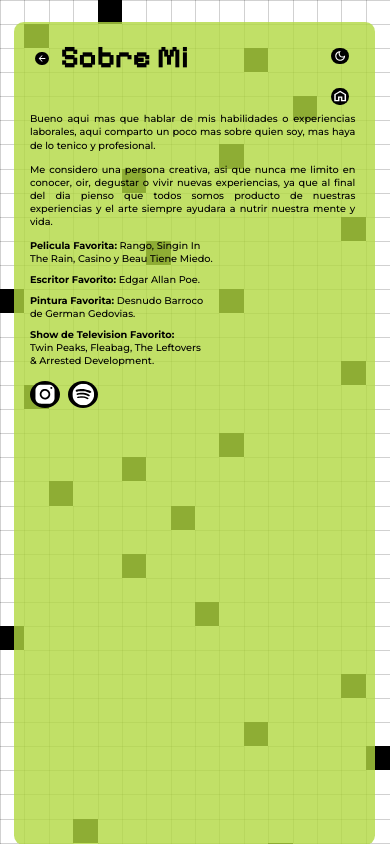
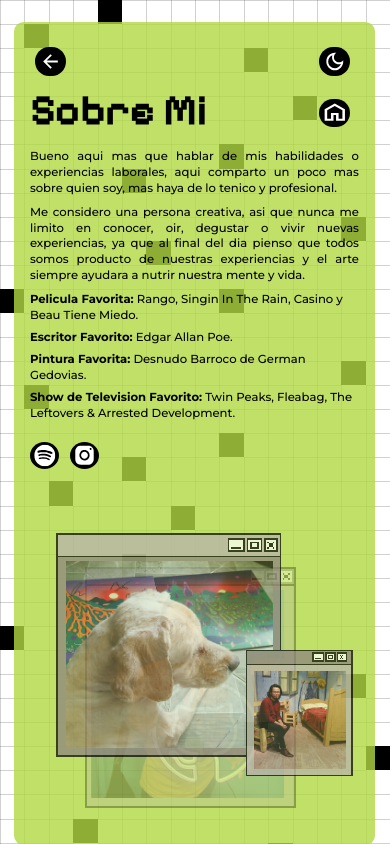
Before and after one commit to Unodetantosluises/1deTantosLuises, a React (Vite) app: page /sobre-mi in a window 390 px wide. Built offline with nearby package versions, Linux system fonts and the light colour scheme.

Commit message:
update: aboute me section finished

```diff
--- a/src/components/Controls/_controls.scss
+++ b/src/components/Controls/_controls.scss
@@ -45,5 +45,15 @@
     top: 2.525%;
     right: 5.5%;
     gap: 2.5rem;
+
+    .controls__btn {
+      width: 7.7rem;
+      height: 7rem;
+    }
+
+    .controls__icon {
+      width: 75%;
+      height: 75%;
+    }
   }
 }
--- a/src/components/ReturnButton/_return-button.scss
+++ b/src/components/ReturnButton/_return-button.scss
@@ -32,7 +32,12 @@
 
   // Mobile Responsiveness
   @media (max-width: 768px) {
-    width: 4.4rem;
-    height: 4rem;
+    width: 7.7rem;
+    height: 7rem;
+
+    .return-btn__icon {
+      width: 75%;
+      height: 75%;
+    }
   }
 }
--- a/src/pages/About/About.jsx
+++ b/src/pages/About/About.jsx
@@ -1,4 +1,4 @@
-import React from 'react';
+import React, { useState, useEffect } from 'react';
 import Layout from '../../components/Layout/Layout';
 import BackgroundGrid from '../../components/BackgroundGrid/BackgroundGrid';
 import Controls from '../../components/Controls/Controls';
@@ -18,6 +18,16 @@ import './_about.scss';
 
 export const About = () => {
   const { isDarkMode } = useTheme();
+  const [currentSlide, setCurrentSlide] = useState(0);
+
+  // Automatic carousel transition every 5 seconds on mobile
+  useEffect(() => {
+    const timer = setInterval(() => {
+      setCurrentSlide((prev) => (prev === 0 ? 1 : 0));
+    }, 5000);
+
+    return () => clearInterval(timer);
+  }, []);
 
   return (
     <Layout>
@@ -50,28 +60,37 @@ export const About = () => {
             {/* Lista de Favoritos */}
             <div className="about__favorites">
               <p className="about__fav-item">
-                <span className="about__line"><strong>Pelicula Favorita:</strong> Rango, Singin In</span>
-                <span className="about__line">The Rain, Casino y Beau Tiene Miedo.</span>
+                <strong>Pelicula Favorita:</strong> Rango, Singin In The Rain, Casino y Beau Tiene Miedo.
               </p>
 
               <p className="about__fav-item">
-                <span className="about__line"><strong>Escritor Favorito:</strong> Edgar Allan Poe.</span>
+                <strong>Escritor Favorito:</strong> Edgar Allan Poe.
               </p>
 
               <p className="about__fav-item">
-                <span className="about__line"><strong>Pintura Favorita:</strong> Desnudo Barroco</span>
-                <span className="about__line">de German Gedovias.</span>
+                <strong>Pintura Favorita:</strong> Desnudo Barroco de German Gedovias.
               </p>
 
               <p className="about__fav-item">
-                <span className="about__line"><strong>Show de Television Favorito:</strong></span>
-                <span className="about__line">Twin Peaks, Fleabag, The Leftovers</span>
-                <span className="about__line">& Arrested Development.</span>
+                <strong>Show de Television Favorito:</strong> Twin Peaks, Fleabag, The Leftovers & Arrested Development.
               </p>
             </div>
 
             {/* Enlaces Sociales */}
             <nav className="about__socials" aria-label="Redes sociales">
+              <a
+                href="https://open.spotify.com/user/22syhl6vwi23cmicq3wg3xbpq"
+                target="_blank"
+                rel="noopener noreferrer"
+                className="about__social-btn"
+                aria-label="Spotify"
+              >
+                <img
+                  src={isDarkMode ? iconSpotifyLight : iconSpotifyDark}
+                  alt="Spotify"
+                  className="about__social-icon"
+                />
+              </a>
               <a
                 href="https://instagram.com"
                 target="_blank"
@@ -85,21 +104,75 @@ export const About = () => {
                   className="about__social-icon"
                 />
               </a>
-              <a
-                href="https://spotify.com"
-                target="_blank"
-                rel="noopener noreferrer"
-                className="about__social-btn"
-                aria-label="Spotify"
-              >
-                <img
-                  src={isDarkMode ? iconSpotifyLight : iconSpotifyDark}
-                  alt="Spotify"
-                  className="about__social-icon"
-                />
-              </a>
             </nav>
           </section>
+
+          {/* Mobile Automatic Carousel (Hidden on Desktop) */}
+          <div className="about__carousel" aria-label="Galería de fotos móvil">
+            {/* Slide 1: Marco Grande */}
+            <div
+              className={`about__carousel-slide ${currentSlide === 0 ? 'about__carousel-slide--active' : ''}`}
+              aria-hidden={currentSlide !== 0}
+            >
+              <div className="about__carousel-frame about__carousel-frame--large">
+                <div className="about__frame-photo-wrap about__frame-photo-wrap--large">
+                  <img
+                    src={photoNeon}
+                    alt="Luis sosteniendo letrero neón de GitHub"
+                    className="about__frame-photo"
+                  />
+                </div>
+                <img
+                  src={framePhoto}
+                  alt="Marco decorativo grande"
+                  className="about__frame-img"
+                  aria-hidden="true"
+                />
+              </div>
+            </div>
+
+            {/* Slide 2: Marco Mediano y Pequeño combinados */}
+            <div
+              className={`about__carousel-slide ${currentSlide === 1 ? 'about__carousel-slide--active' : ''}`}
+              aria-hidden={currentSlide !== 1}
+            >
+              <div className="about__carousel-group">
+                {/* Marco Mediano */}
+                <div className="about__carousel-frame about__carousel-frame--medium">
+                  <div className="about__frame-photo-wrap about__frame-photo-wrap--medium">
+                    <img
+                      src={photoCooper}
+                      alt="Cooper y vinilos de Metronomy"
+                      className="about__frame-photo"
+                    />
+                  </div>
+                  <img
+                    src={framePhotoMedium}
+                    alt="Marco decorativo mediano"
+                    className="about__frame-img"
+                    aria-hidden="true"
+                  />
+                </div>
+
+                {/* Marco Pequeño */}
+                <div className="about__carousel-frame about__carousel-frame--small">
+                  <div className="about__frame-photo-wrap about__frame-photo-wrap--small">
+                    <img
+                      src={photoVanGogh}
+                      alt="Luis en recreación de la habitación de Van Gogh"
+                      className="about__frame-photo"
+                    />
+                  </div>
+                  <img
+                    src={framePhotoSmall}
+                    alt="Marco decorativo pequeño"
+                    className="about__frame-img"
+                    aria-hidden="true"
+                  />
+                </div>
+              </div>
+            </div>
+          </div>
 
           {/* Desktop Frames Collage with Photos */}
           <div className="about__frames" aria-label="Marcos decorativos con fotografías">
--- a/src/pages/About/_about.scss
+++ b/src/pages/About/_about.scss
@@ -89,8 +89,9 @@
 
   &__fav-item {
     margin: 0;
-    display: flex;
-    flex-direction: column;
+    display: block;
+    text-align: left;
+    text-justify: inter-word;
 
     strong {
       font-weight: 700;
@@ -200,6 +201,27 @@
     position: absolute;
     overflow: hidden;
     z-index: 2;
+
+    &--large {
+      top: 18.67%;
+      left: 13.33%;
+      width: 68.67%;
+      height: 74.00%;
+    }
+
+    &--medium {
+      top: 20.67%;
+      left: 14.00%;
+      width: 79.33%;
+      height: 72.00%;
+    }
+
+    &--small {
+      top: 21.33%;
+      left: 46.00%;
+      width: 47.33%;
+      height: 50.00%;
+    }
   }
 
   &__frame-photo {
@@ -226,6 +248,11 @@
     pointer-events: none;
   }
 
+  // Carousel (Mobile only, hidden by default on desktop)
+  &__carousel {
+    display: none;
+  }
+
   // Mobile Responsiveness
   @media (max-width: 768px) {
     aspect-ratio: 720 / 1600;
@@ -241,27 +268,122 @@
     &__header {
       top: 2.525%;
       left: 4.5%;
-      gap: 1.2rem;
+      display: flex;
+      flex-direction: column;
+      align-items: flex-start;
+      gap: 1.6rem;
+      z-index: 10;
     }
 
     &__title {
-      font-size: 5.8rem;
+      font-size: 8rem;
+      line-height: 1;
     }
 
     &__content {
-      top: 11%;
+      top: 15.5%;
       left: 4.5%;
-      width: 90%;
+      width: 91%;
       max-width: 100%;
-      font-size: 1.8rem;
+      font-size: 2.15rem;
+      line-height: 1.35;
+    }
+
+    &__paragraph {
+      margin: 0 0 1.6rem 0;
     }
 
     &__line {
       white-space: normal;
     }
 
+    &__favorites {
+      gap: 1.2rem;
+      margin-bottom: 2rem;
+    }
+
+    &__fav-item {
+      line-height: 1.35;
+    }
+
+    &__socials {
+      gap: 2rem;
+      margin-top: 1.6rem;
+    }
+
+    &__social-btn {
+      width: 5.4rem;
+      height: 5.4rem;
+    }
+
     &__frames {
-      display: none; // Frames hidden on mobile as requested
+      display: none; // Desktop frames hidden on mobile
+    }
+
+    // Automatic Mobile Carousel
+    &__carousel {
+      display: block;
+      position: absolute;
+      bottom: 2.5%;
+      left: 4.5%;
+      right: 4.5%;
+      height: 38.5%;
+      pointer-events: none;
+    }
+
+    &__carousel-slide {
+      position: absolute;
+      inset: 0;
+      width: 100%;
+      height: 100%;
+      opacity: 0;
+      transition: opacity 0.8s ease-in-out;
+      pointer-events: none;
+
+      &--active {
+        opacity: 1;
+        pointer-events: auto;
+      }
+    }
+
+    &__carousel-frame {
+      position: relative;
+
+      &--large {
+        position: absolute;
+        bottom: 1rem;
+        left: 50%;
+        transform: translateX(-50%);
+        width: 52rem;
+        max-width: 92%;
+        aspect-ratio: 1 / 1;
+      }
+
+      &--medium {
+        position: absolute;
+        top: 0;
+        left: 0;
+        width: 48rem;
+        max-width: 80%;
+        aspect-ratio: 1 / 1;
+        z-index: 1;
+      }
+
+      &--small {
+        position: absolute;
+        bottom: 0;
+        right: 0;
+        width: 36rem;
+        max-width: 60%;
+        aspect-ratio: 1 / 1;
+        z-index: 2;
+      }
+    }
+
+    &__carousel-group {
+      position: relative;
+      width: 100%;
+      height: 100%;
     }
   }
 }
```
